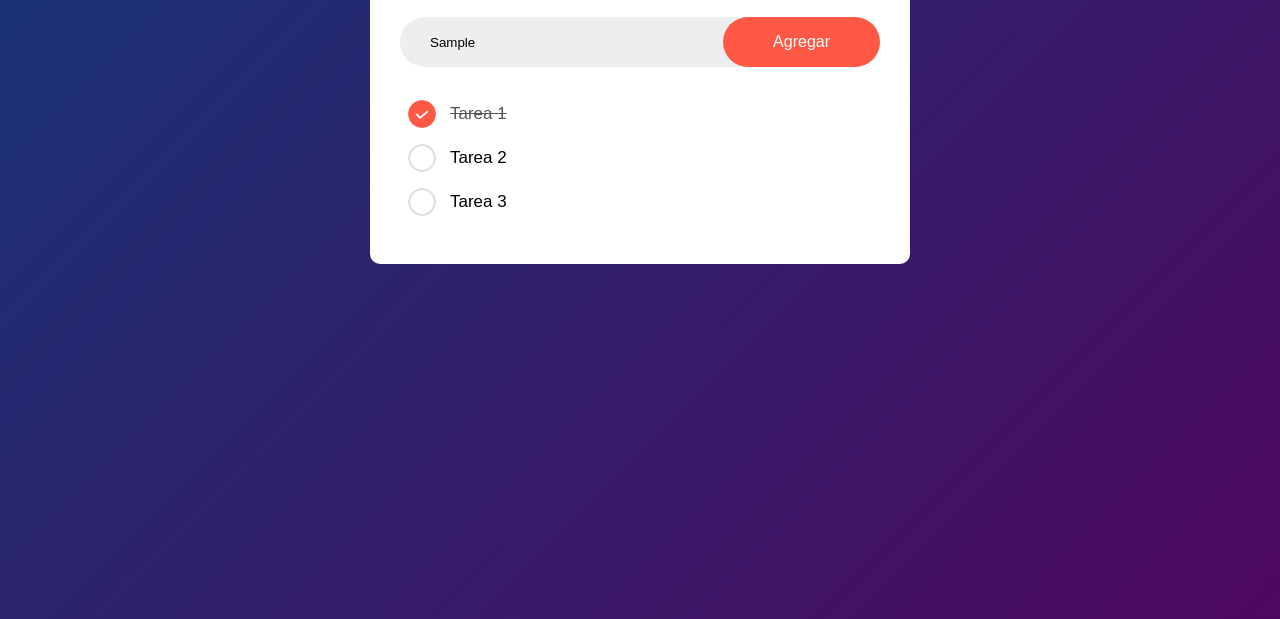
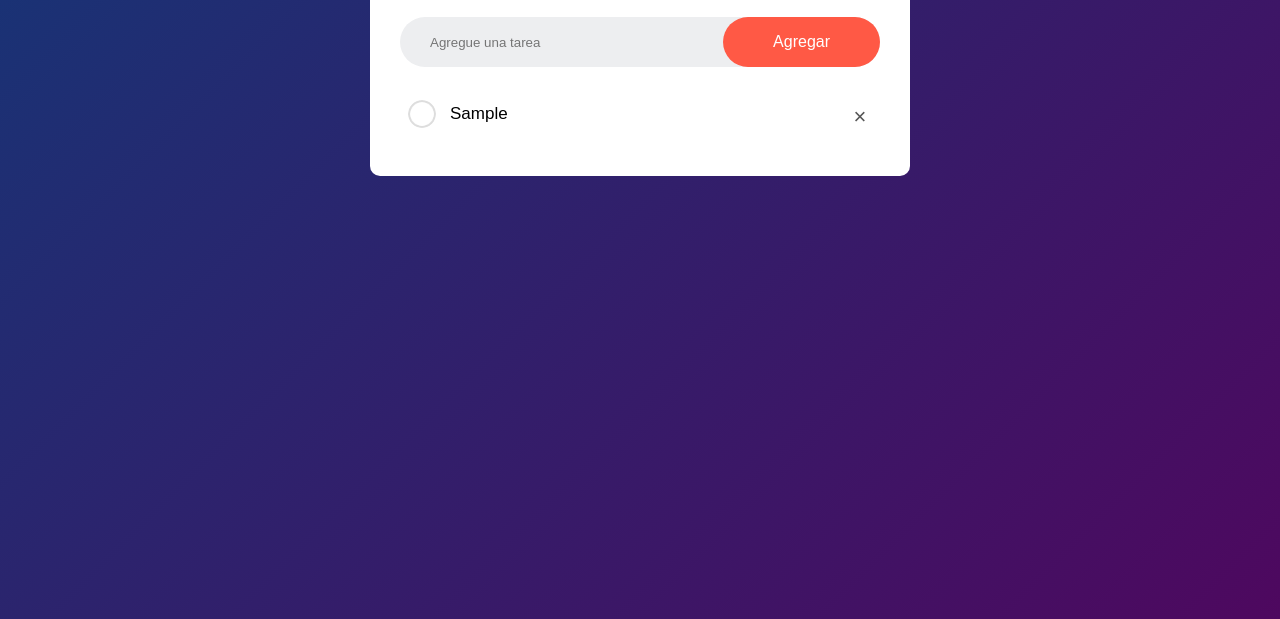
Before and after one commit to JuanySepu/To-Do-List, a plain HTML site: page index.html in a window 1280 px wide. Both pictures are taken after typing "Sample" into the empty fields and a click on the button "Agregar". Shown: the part 181-800 px from the top of the page. Drawn offline with Linux system fonts and the light colour scheme.

Commit message:
Proyecto terminado

```diff
--- a/index.html
+++ b/index.html
@@ -11,15 +11,17 @@
         <div class="lista-app">
             <h2>Lista de Tareas</h2>
             <div class="fila">
-                <input type="text" id=""input-box placeholder="Agregue una tarea">
-                <button>Agregar</button>
+                <input type="text" id="input-box" placeholder="Agregue una tarea">
+                <button onclick="agregarTarea()">Agregar</button>
             </div>
             <ul id="contenedor-lista">
-                <li class="check">Tarea 1</li>
+                <!-- <li class="check">Tarea 1</li>
                 <li>Tarea 2</li>
-                <li>Tarea 3</li>
+                <li>Tarea 3</li> -->
             </ul>
         </div>
     </div>
+
+    <script src="./scrpt.js"></script>
 </body>
 </html>
--- /dev/null
+++ b/scrpt.js
@@ -0,0 +1,36 @@
+const inputBox = document.getElementById("input-box");
+const contenedorLista = document.getElementById("contenedor-lista");
+
+function agregarTarea() {
+    if(inputBox.value === '') {
+        alert("Tienes que escribir algo")
+    } else {
+        let li = document.createElement("li");
+        li.innerHTML = inputBox.value;
+        contenedorLista.appendChild(li);
+        let span = document.createElement("span");
+        span.innerHTML = "\u00d7";
+        li.appendChild(span);
+    }
+    inputBox.value = "";
+    guardarInformacion();
+}
+
+contenedorLista.addEventListener("click", function(e) {
+    if(e.target.tagName === "LI") {
+        e.target.classList.toggle("check");
+        guardarInformacion();
+    } else if (e.target.tagName === "SPAN") {
+        e.target.parentElement.remove();
+        guardarInformacion();
+    }
+}, false);
+
+function guardarInformacion() {
+    localStorage.setItem("informacion", contenedorLista.innerHTML);
+}
+
+function mostrarTarea() {
+    contenedorLista.innerHTML = localStorage.getItem("informacion");
+}
+mostrarTarea();
--- a/style.css
+++ b/style.css
@@ -88,3 +88,20 @@ ul li.check {
 ul li.check::before {
     background-image: url(./images/checked.png);
 }
+
+ul li span {
+    position: absolute;
+    right: 0;
+    top: 5px;
+    width: 40px;
+    height: 40px;
+    font-size: 22px;
+    color: #555;
+    line-height: 40px;
+    text-align: center;
+    border-radius: 50%;
+}
+
+ul li span:hover {
+    background: #edeef0;
+}
```
